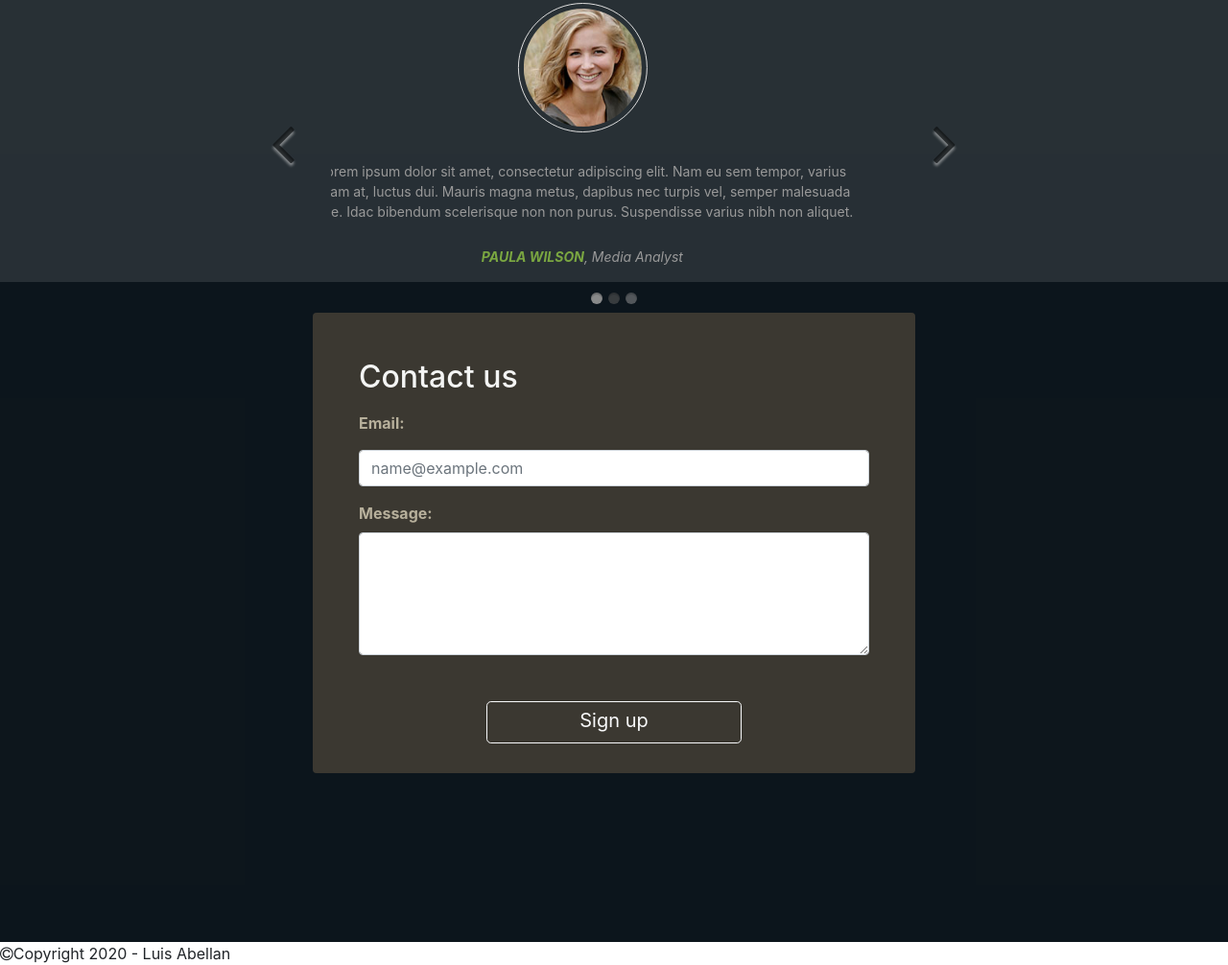
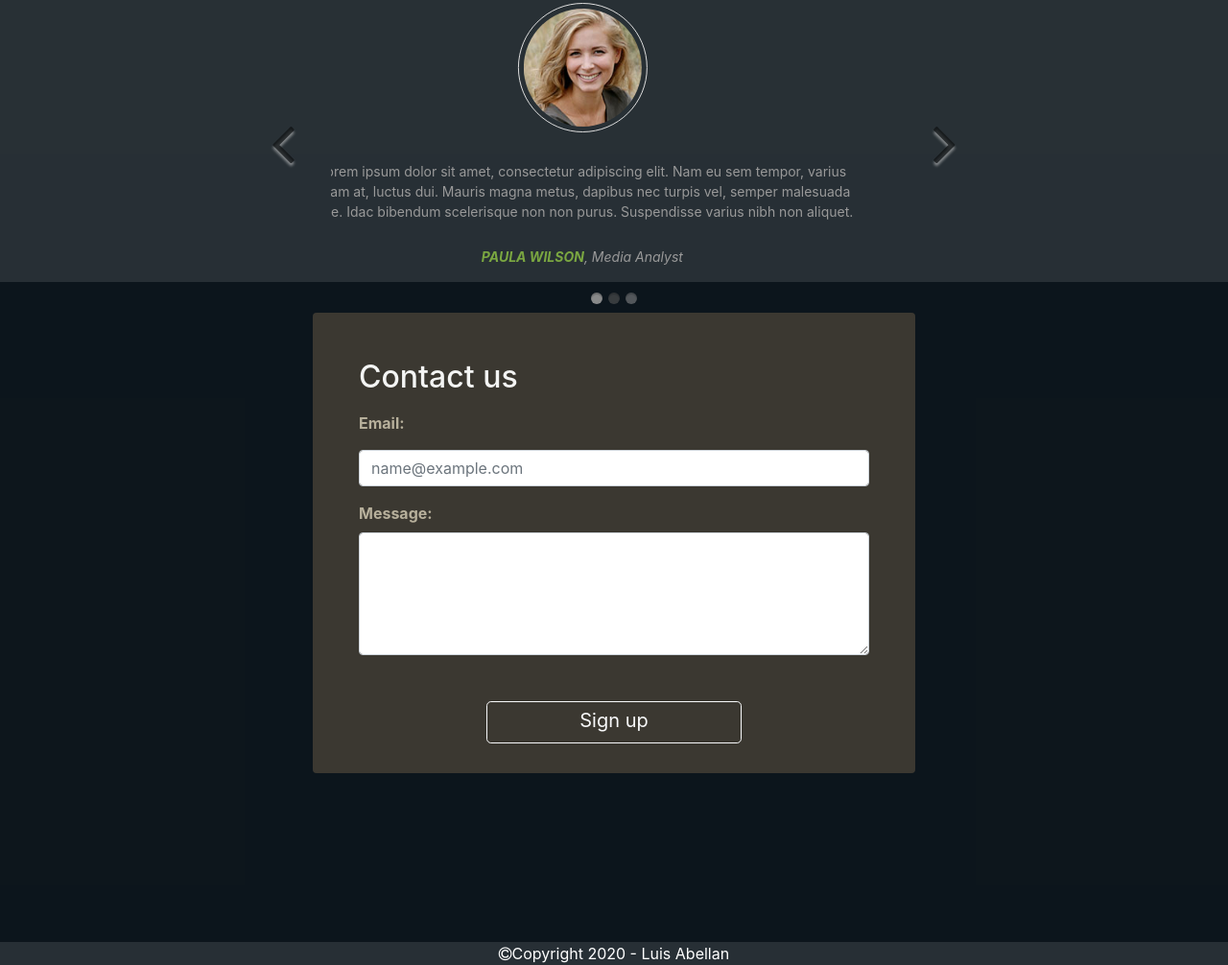
Before and after one commit to luisabellan/fcc-landing-page, a plain HTML site: page index.html in a window 1280 px wide. Shown: the part 1872-2878 px from the top of the page at 96% size. Drawn offline with nearby package versions, Linux system fonts and the light colour scheme.

Commit message:
styling footer

```diff
--- a/index.html
+++ b/index.html
@@ -271,12 +271,12 @@
           </div>
         </section>
       </main>
-      <div class="container-fluid d-block mx-auto m-0 p-0 w-100">
-        <footer class=" ">
-          <i class="fa fa-copyright" aria-hidden="true"></i
-          ><span>Copyright 2020 - Luis Abellan</span>
-        </footer>
-      </div>
+      <footer class="container-fluid d-block mx-auto m-0 p-0 w-100">
+
+      <i class="fa fa-copyright" aria-hidden="true"></i
+      ><span>Copyright 2020 - Luis Abellan</span>
+
+      </footer>
     </div>
     <script
       src="https://cdn.jsdelivr.net/npm/@popperjs/core@2.5.4/dist/umd/popper.min.js"
--- a/style.scss
+++ b/style.scss
@@ -393,12 +393,12 @@ body {
           }
         }
       }
-      footer {
-        background-color: rgb(59, 56, 49);
-        color: white;
-        margin-top: 0rem;
-        text-align: center;
-      }
+    }
+    footer {
+      background-color: rgba(9, 18, 24, 0.876);
+      color: white;
+      margin-top: 0rem;
+      text-align: center;
     }
   }
 }
```
Also changed, not shown: style.css, 1 other file.
